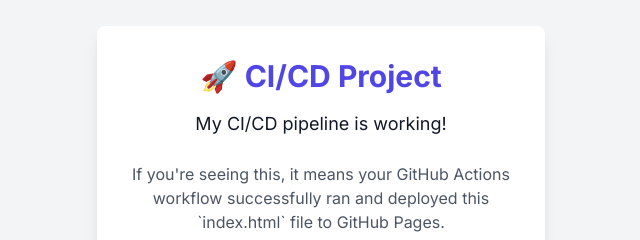
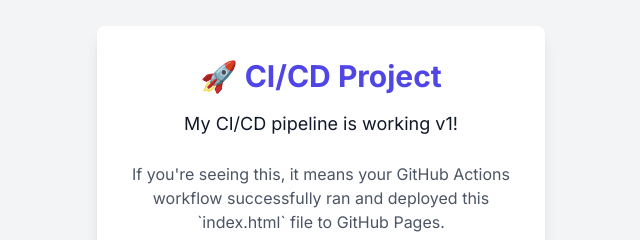
Before and after one commit to NEOAPI/my-cicd-project, a plain HTML site: page index.html in a window 1280 px wide. Shown: the part 236-476 px from the top of the page, 319-959 px from the left. Drawn offline with nearby package versions, Linux system fonts and the light colour scheme.

Commit message:
github push1

```diff
--- a/index.html
+++ b/index.html
@@ -19,7 +19,7 @@
                 🚀 CI/CD Project
             </h1>
             <p class="text-lg mb-6">
-                My CI/CD pipeline is working!
+                My CI/CD pipeline is working v1!
             </p>
             <p class="text-gray-600 dark:text-gray-400">
                 If you're seeing this, it means your GitHub Actions workflow successfully
```
